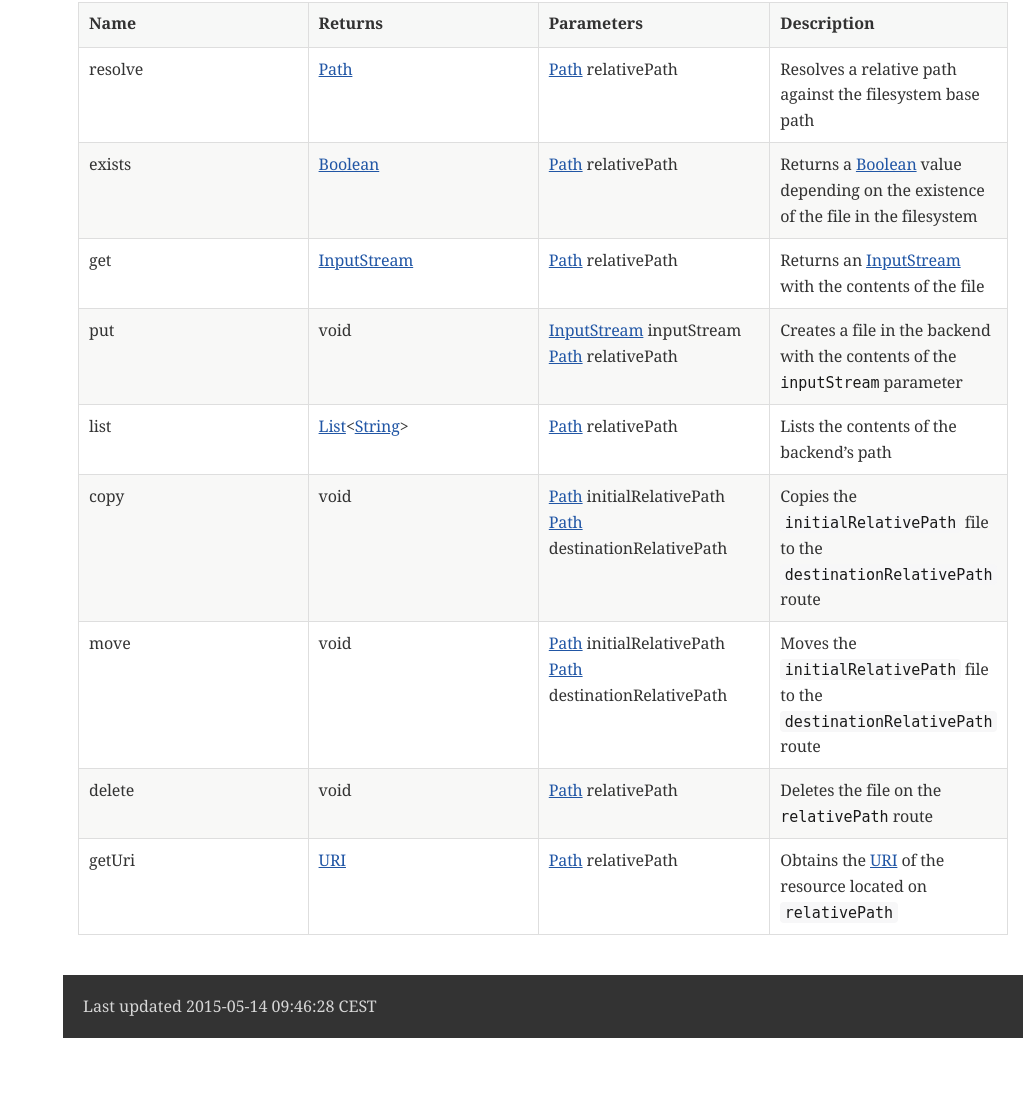
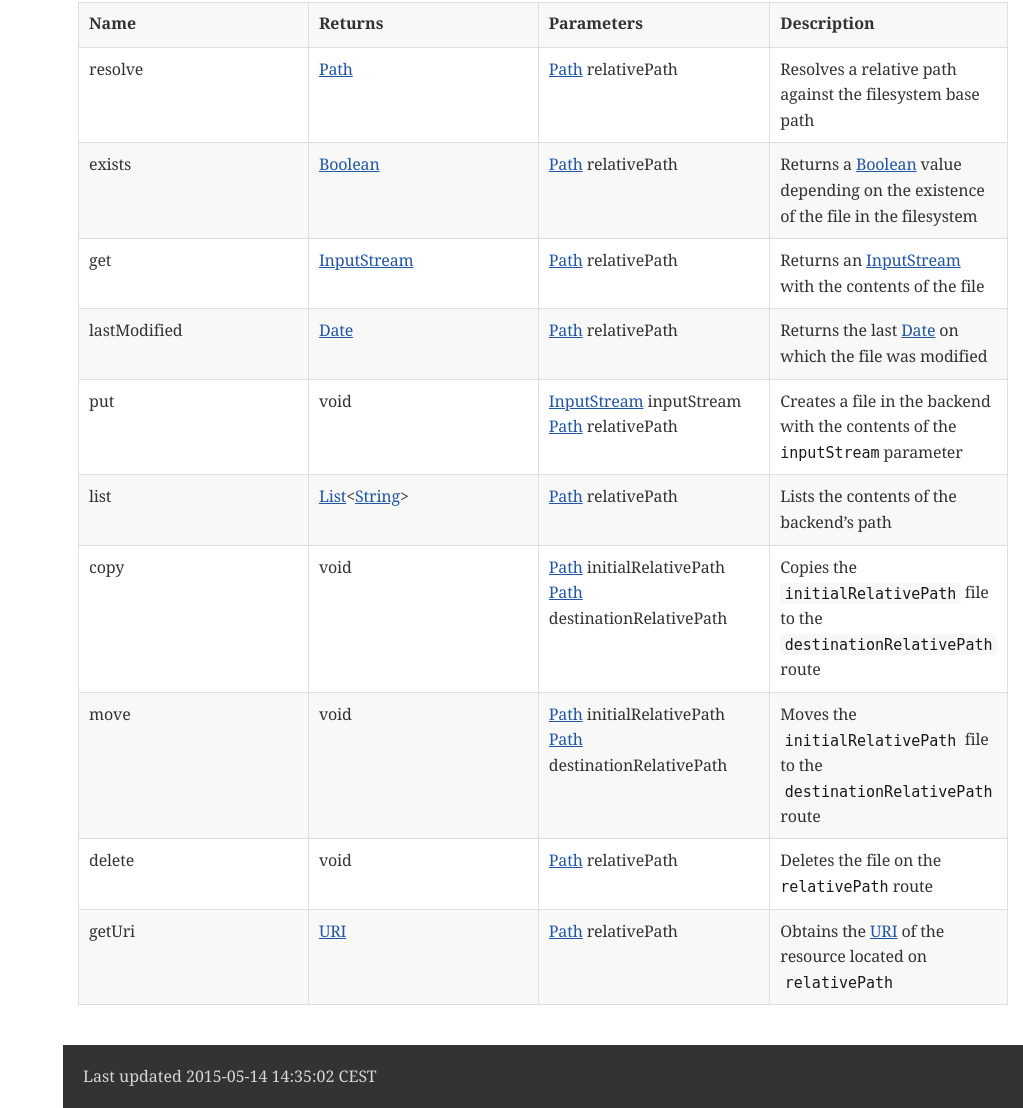
Before and after one commit to kaleidos/tomb, a plain HTML site: page index.html in a window 1280 px wide. Shown: the part 1038-2146 px from the top of the page, without its empty margins (257-1280 px from the left). Before the commit the page ends 2076 px from the top, so only its background shows below. Drawn offline with nearby package versions, Linux system fonts and the light colour scheme; a web font is replaced by a local one.

Commit message:
Add lastModified spec

```diff
--- a/index.html
+++ b/index.html
@@ -590,6 +590,12 @@ fs.put(myfile.newInputStream(), Paths.get(<span class="string"><span class="deli
 <td class="tableblock halign-left valign-top"><p class="tableblock">Returns an <a href="https://docs.oracle.com/javase/8/docs/api/java/io/InputStream.html">InputStream</a> with the contents of the file</p></td>
 </tr>
 <tr>
+<td class="tableblock halign-left valign-top"><p class="tableblock">lastModified</p></td>
+<td class="tableblock halign-left valign-top"><p class="tableblock"><a href="https://docs.oracle.com/javase/8/docs/api/java/sql/Date.html">Date</a></p></td>
+<td class="tableblock halign-left valign-top"><p class="tableblock"><a href="http://docs.oracle.com/javase/8/docs/api/java/nio/file/Path.html">Path</a> relativePath</p></td>
+<td class="tableblock halign-left valign-top"><p class="tableblock">Returns the last <a href="https://docs.oracle.com/javase/8/docs/api/java/sql/Date.html">Date</a> on which the file was modified</p></td>
+</tr>
+<tr>
 <td class="tableblock halign-left valign-top"><p class="tableblock">put</p></td>
 <td class="tableblock halign-left valign-top"><p class="tableblock">void</p></td>
 <td class="tableblock halign-left valign-top"><p class="tableblock"><a href="https://docs.oracle.com/javase/8/docs/api/java/io/InputStream.html">InputStream</a> inputStream
@@ -635,7 +641,7 @@ fs.put(myfile.newInputStream(), Paths.get(<span class="string"><span class="deli
 </div>
 <div id="footer">
 <div id="footer-text">
-Last updated 2015-05-14 09:46:28 CEST
+Last updated 2015-05-14 14:35:02 CEST
 </div>
 </div>
 </body>
```
